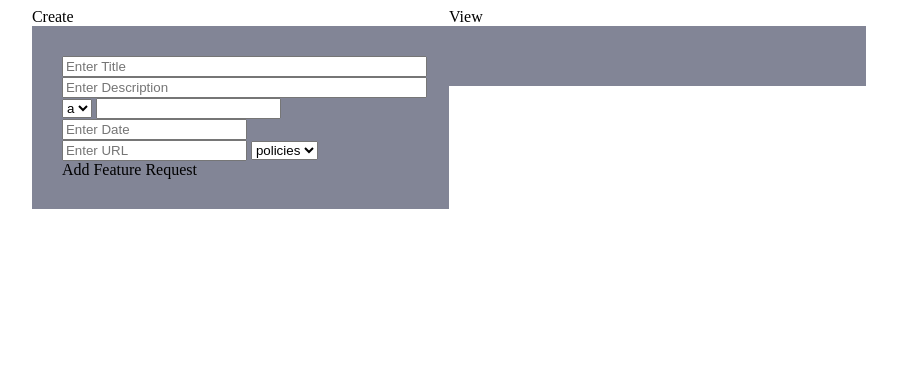
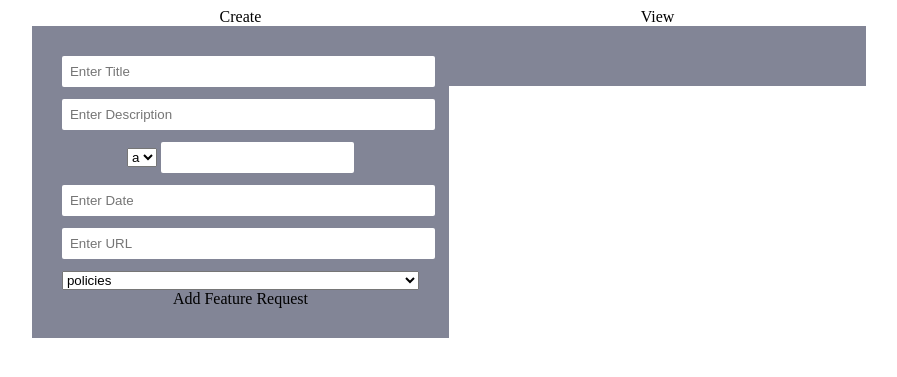
Before and after one commit to sudouser2010/feature-request-app, a Django app: page / in a window 1280 px wide. Shown: the top 377 px of the page, without its empty margins (191-1088 px from the left). Run offline with Django 3.2, Linux system fonts and the light colour scheme.

Commit message:
modified styles

```diff
--- a/feature_request_app/static/css/app-styles.css
+++ b/feature_request_app/static/css/app-styles.css
@@ -5,6 +5,7 @@
 }
 #left-side, #right-side{
     width: 50%;
+    text-align:center;
 }
 #left-side{
     float: left;
@@ -17,6 +18,20 @@
     background-color: #828596;
     padding:30px;
 }
-#id_title, #id_description{
+#id_title, #id_description, #id_target_date,
+#id_ticket_url, #id_product_area{
     width: 100%
 }
+#add-feature{
+    font-size: 20px;
+    padding: 10px;
+    background-color: azure;
+    border-radius: 3px;
+    cursor:pointer;
+}
+input{
+    margin-bottom: 12px;
+    border-radius: 2px;
+    border: none;
+    padding: 8px;
+}
```
